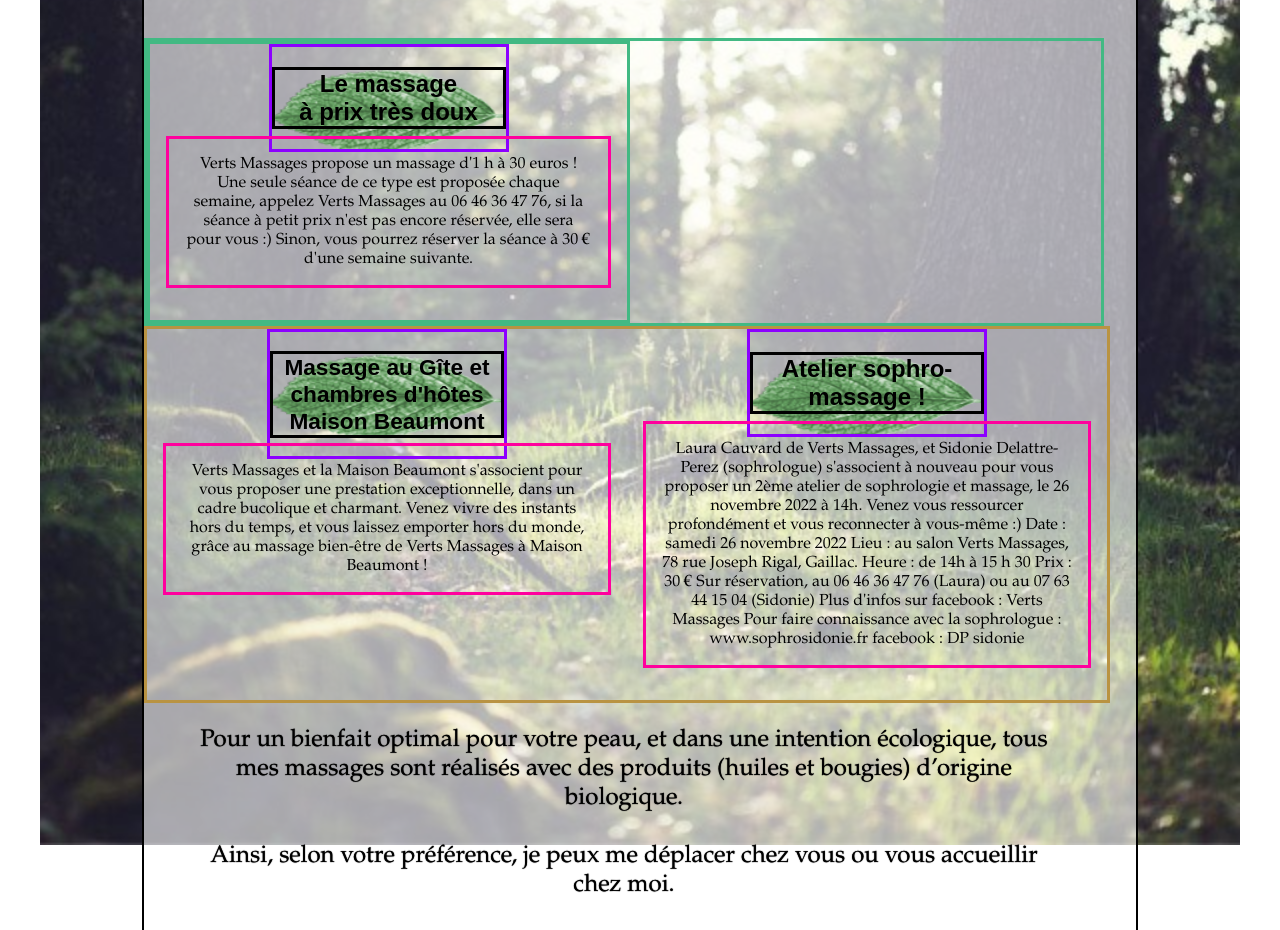
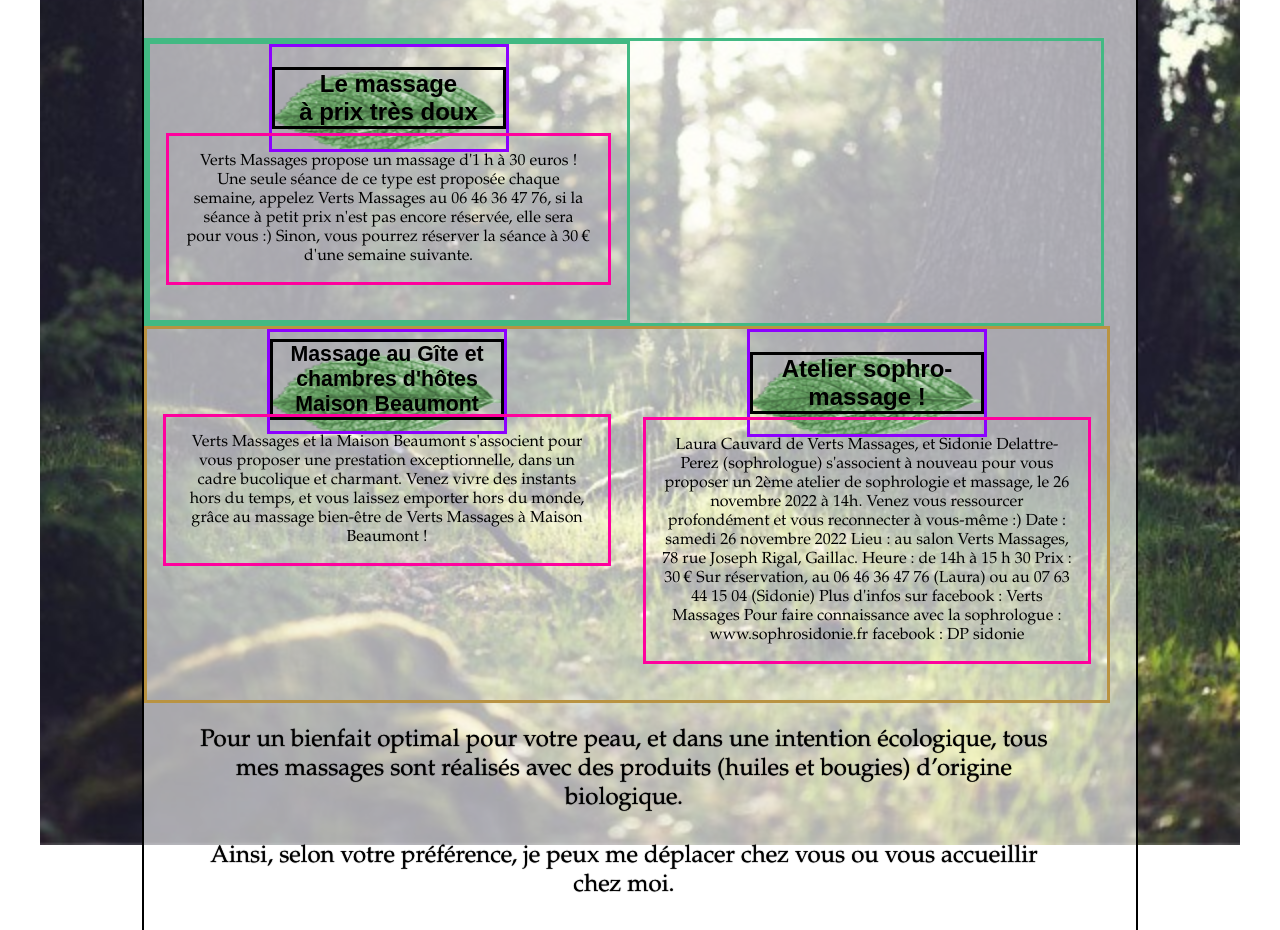
Before and after one commit to RomainDelran/VertsMassage, a Vue app: page /#/ in a window 1280 px wide. Shown: the part 1300-2230 px from the top of the page. Built offline with nearby package versions, Linux system fonts and the light colour scheme; a web font is replaced by a local one.

Commit message:
TousLesArticleBonneHauteur

```diff
--- a/src/App.vue
+++ b/src/App.vue
@@ -203,16 +203,20 @@
 
   .texteArticleMassageAuGite{
     position: relative;
-    font-size: 1.7em;
-    top: 0em;
+    font-size: 1.6em;
+    top: -0.5em;
+    margin-bottom: 0em;
   }
 
 
+.paragrapheArticleMassageAuGite{
 
+  top: -0em;
+}
 
 .paragrapheArticle{
   position: relative;
-  top: -1em;
+  top: -1.2em;
   color: #000;
   border: 0.2rem solid #ff009d;
   padding: 1em 1em 1em 1em;
--- a/src/views/AcceuilView.vue
+++ b/src/views/AcceuilView.vue
@@ -106,7 +106,7 @@
                   </h2>
 
             </button>
-            <p class="ArticleMassageAuGite paragrapheArticle">
+                  <p class="paragrapheArticleMassageAuGite paragrapheArticle ">
                     Verts Massages et la Maison Beaumont s'associent pour vous proposer une prestation exceptionnelle, dans un cadre bucolique et charmant.
 Venez vivre des instants hors du temps, et vous laissez emporter hors du monde, grâce au massage bien-être de Verts Massages à Maison Beaumont !
                   </p>
@@ -121,7 +121,7 @@
                         </strong>
                       </h2>
                 </button>
-                <p class="ArticleAtelierSophroMassage paragrapheArticle">
+                <p class=" paragrapheArticle">
                 Laura Cauvard de Verts Massages, et Sidonie Delattre-Perez (sophrologue) s'associent à nouveau pour vous proposer un 2ème atelier de sophrologie et massage, le 26 novembre 2022 à 14h.
 Venez vous ressourcer profondément et vous reconnecter à vous-même :)
 
```
